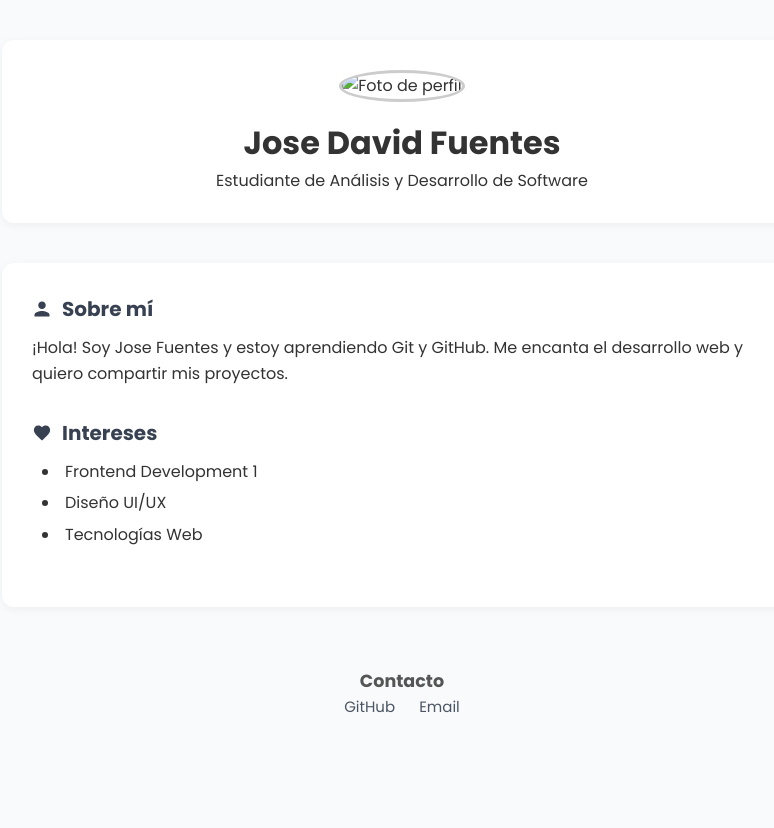
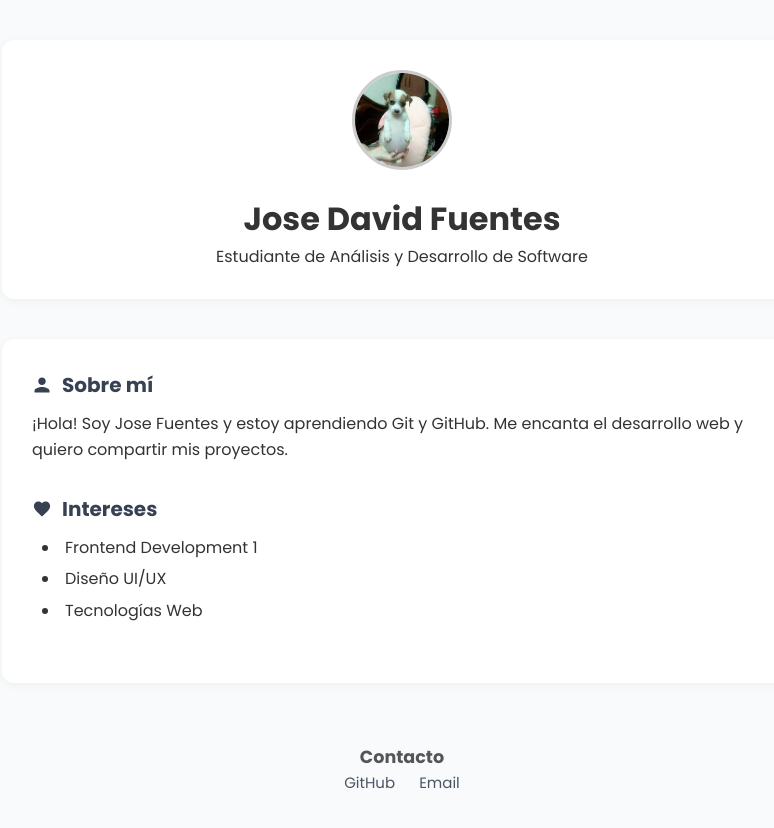
Before and after one commit to kyoto-69/Perfil-Git-GitHub, a plain HTML site: page index.html in a window 1280 px wide. Shown: the whole page, without its empty margins (238-1012 px from the left). Before the commit the page ends 800 px from the top, so only its background shows below. Drawn offline with nearby package versions, Linux system fonts and the light colour scheme.

Commit message:
feat: agregar imagen de perfil al diseño

```diff
--- a/index.html
+++ b/index.html
@@ -11,7 +11,7 @@
 
 <body>
     <header class="profile-header">
-        <img src="assets/images.jpg" alt="Foto de perfil" class="profile-pic">
+        <img src="assest/images.jpg" alt="Foto de perfil" class="profile-pic">
         <h1>Jose David Fuentes</h1>
         <p>Estudiante de Análisis y Desarrollo de Software</p>
     </header>
```
Also changed, not shown: assest/images.jpg (added).
